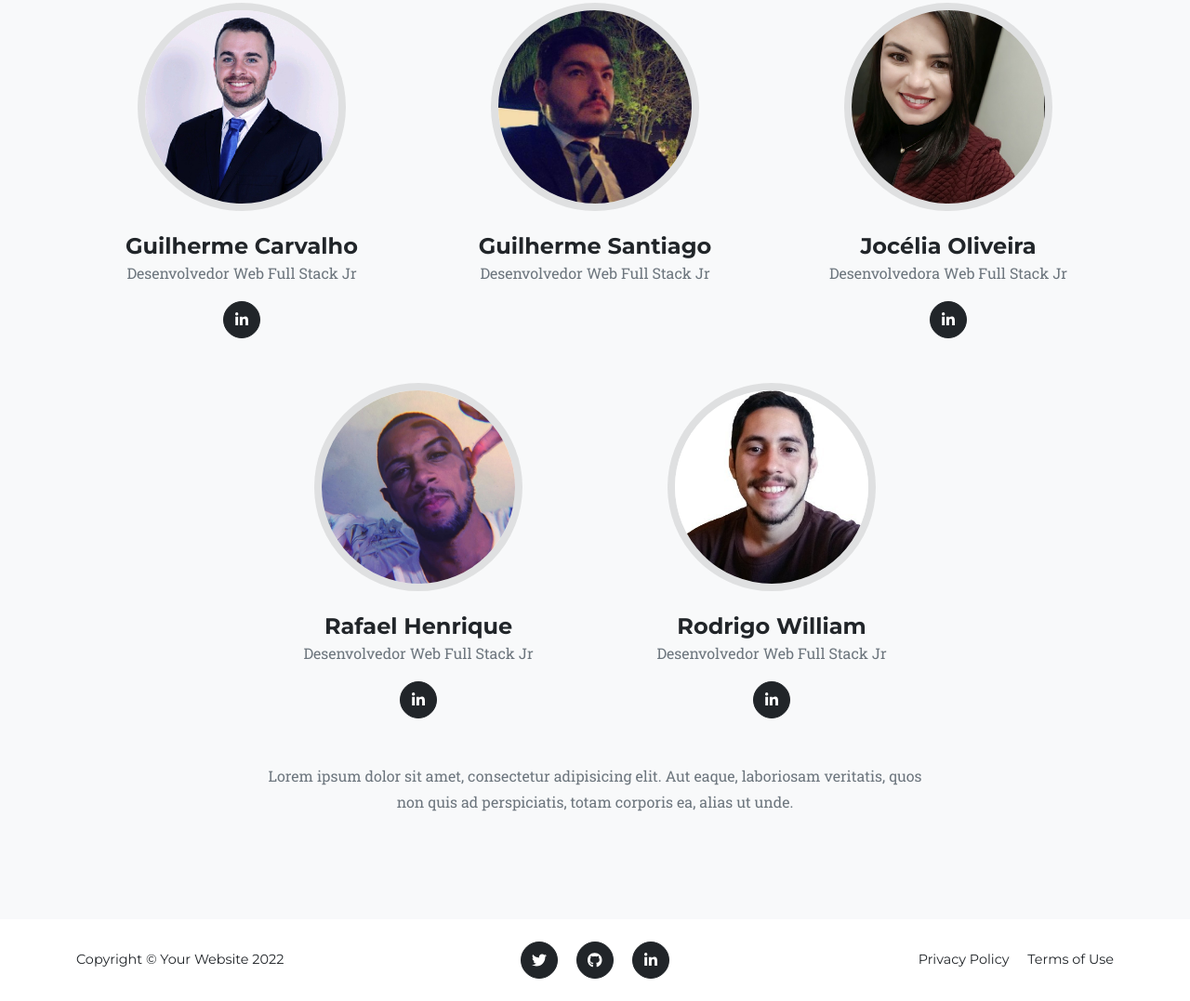
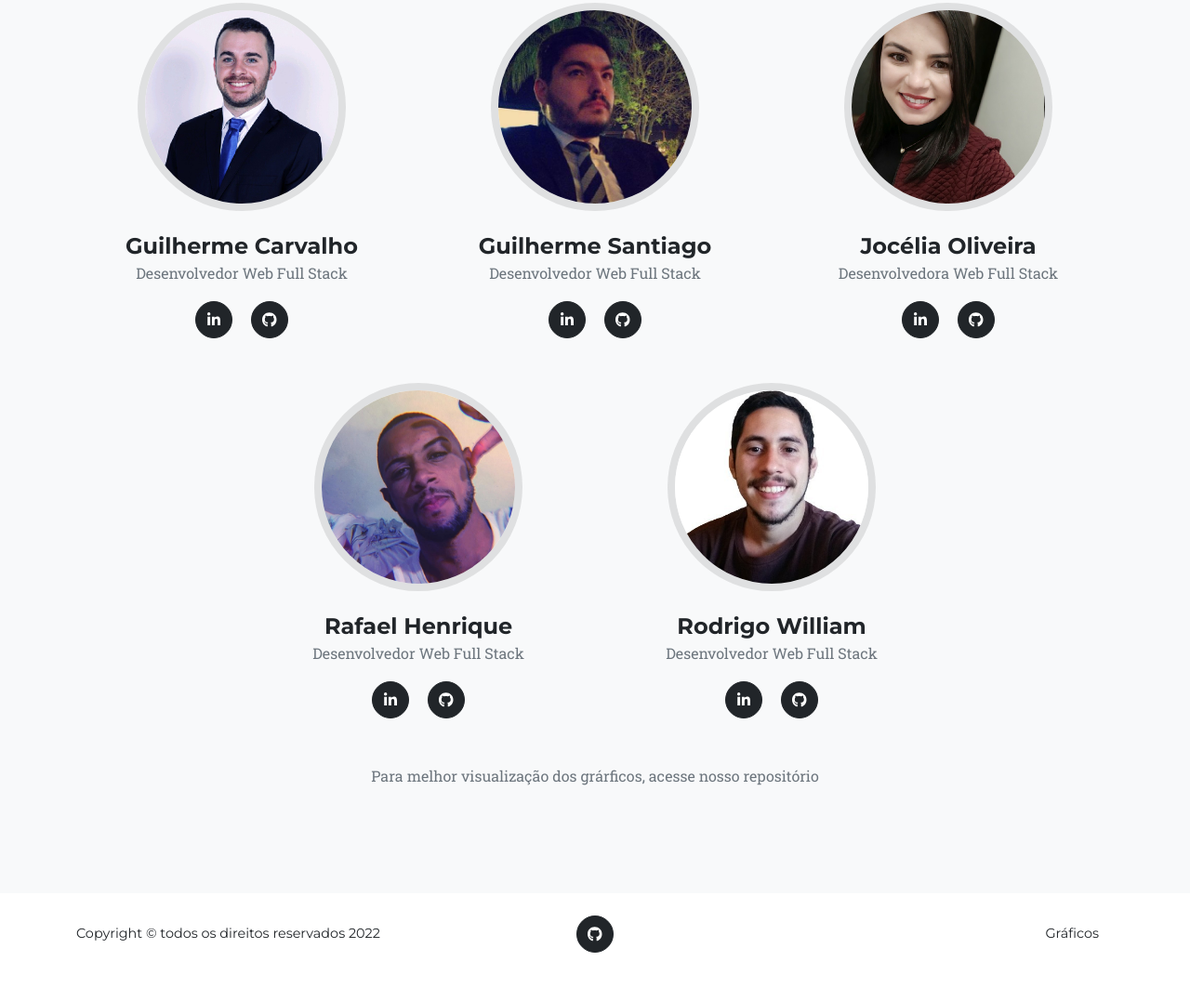
Before and after one commit to 1995william/Projeto-M3, a plain HTML site: page index.html in a window 1280 px wide. Shown: the part 4633-5710 px from the top of the page at 93% size. After the commit the page ends 5682 px from the top, so only its background shows below. Drawn offline with nearby package versions, Linux system fonts and the light colour scheme; files whose address does not match are found by name.

Commit message:
Alteração final da apresentação

```diff
--- a/index.html
+++ b/index.html
@@ -285,8 +285,9 @@
                     <img class="mx-auto rounded-circle" src="src/View/assets/img/team/guilherme_carvalho.jpg" alt="..." />
 
                     <h4>Guilherme Carvalho</h4>
-                    <p class="text-muted">Desenvolvedor Web Full Stack Jr</p>
-                    <a class="btn btn-dark btn-social mx-2" href="https://www.linkedin.com/in/guilhermeecarvalho/" aria-label="Parveen Anand LinkedIn Profile"><i class="fab fa-linkedin-in"></i></a>
+                    <p class="text-muted">Desenvolvedor Web Full Stack </p>
+                    <a class="btn btn-dark btn-social mx-2" href="https://www.linkedin.com/in/guilhermeecarvalho/" aria-label="Guilherme Carvalho LinkedIn Profile"><i class="fab fa-linkedin-in"></i></a>
+                    <a class="btn btn-dark btn-social mx-2" href="https://github.com/Guilhermecarvalho11" aria-label="Guilherme Carvalho LinkedIn Profile"><i class="fa-brands fa-github"></i></a>
                 </div>
             </div>
             <div class="col-lg-4">
@@ -295,7 +296,10 @@
                     <img class="mx-auto rounded-circle" src="src/View/assets/img/team/guilherme_santigo.jpg" alt="..." />
 
                     <h4>Guilherme Santiago</h4>
-                    <p class="text-muted">Desenvolvedor Web Full Stack Jr</p>
+                    <p class="text-muted">Desenvolvedor Web Full Stack </p>
+                    <a class="btn btn-dark btn-social mx-2" href="#!" aria-label="Guilherme Santiago LinkedIn Profile"><i class="fab fa-linkedin-in"></i></a>
+                    <a class="btn btn-dark btn-social mx-2" href="https://github.com/GuilhermeSantiago25" aria-label="Guilherme Santiago GitHub Profile"><i class="fa-brands fa-github"></i></a>
+
                 </div>
             </div>
             <div class="col-lg-4">
@@ -304,8 +308,9 @@
                     <img class="mx-auto rounded-circle" src="src/View/assets/img/team/jocelia.jpg" alt="..." />
 
                     <h4>Jocélia Oliveira</h4>
-                    <p class="text-muted">Desenvolvedora Web Full Stack Jr</p>
-                    <a class="btn btn-dark btn-social mx-2" href="https://www.linkedin.com/in/joceliaoliveira/" aria-label="Larry Parker LinkedIn Profile"><i class="fab fa-linkedin-in"></i></a>
+                    <p class="text-muted">Desenvolvedora Web Full Stack </p>
+                    <a class="btn btn-dark btn-social mx-2" href="https://www.linkedin.com/in/joceliaoliveira/" aria-label="Jocélia Oliveira LinkedIn Profile"><i class="fab fa-linkedin-in"></i></a>
+                    <a class="btn btn-dark btn-social mx-2" href="https://github.com/JoceliaHora" aria-label="Jocélia Oliveira GitHub Profile"><i class="fa-brands fa-github"></i></a>
                 </div>
             </div>
             <div class="col-lg-4">
@@ -314,12 +319,9 @@
                     <img class="mx-auto rounded-circle" src="src/View/assets/img/team/rafael.jpeg" alt="..." />
 
                     <h4>Rafael Henrique</h4>
-                    <p class="text-muted">Desenvolvedor Web Full Stack Jr</p>
+                    <p class="text-muted">Desenvolvedor Web Full Stack </p>
                     <a class="btn btn-dark btn-social mx-2" href="https://www.linkedin.com/in/rafael-henrique-santos-b96a32216/" aria-label="Larry Parker LinkedIn Profile"><i class="fab fa-linkedin-in"></i></a>
-
-
-
-
+                    <a class="btn btn-dark btn-social mx-2" href="https://github.com/rhenriique" aria-label="Rafael Henriqu LinkedIn Profile"><i class="fa-brands fa-github"></i></a>
                 </div>
             </div>
             <div class="col-lg-4">
@@ -328,18 +330,15 @@
                     <img class="mx-auto rounded-circle" src="src/View/assets/img/team/rodrigo.jpg" alt="..." />
 
                     <h4>Rodrigo William</h4>
-                    <p class="text-muted">Desenvolvedor Web Full Stack Jr</p>
+                    <p class="text-muted">Desenvolvedor Web Full Stack </p>
                     <a class="btn btn-dark btn-social mx-2" href="https://www.linkedin.com/in/rodrigo-william1/" aria-label="Larry Parker LinkedIn Profile"><i class="fab fa-linkedin-in"></i></a>
-
-
-
-
+                    <a class="btn btn-dark btn-social mx-2" href="https://github.com/1995william" aria-label="Larry Parker LinkedIn Profile"><i class="fa-brands fa-github"></i></a>
                 </div>
             </div>
 
         </div>
         <div class="row">
-            <div class="col-lg-8 mx-auto text-center"><p class="large text-muted">Lorem ipsum dolor sit amet, consectetur adipisicing elit. Aut eaque, laboriosam veritatis, quos non quis ad perspiciatis, totam corporis ea, alias ut unde.</p></div>
+            <div class="col-lg-8 mx-auto text-center"><p class="large text-muted">Para melhor visualização dos grárficos, acesse nosso repositório</p></div>
         </div>
     </div>
 </section>
@@ -351,15 +350,12 @@
 <footer class="footer py-4">
     <div class="container">
         <div class="row align-items-center">
-            <div class="col-lg-4 text-lg-start">Copyright &copy; Your Website 2022</div>
+            <div class="col-lg-4 text-lg-start">Copyright &copy; todos os direitos reservados 2022</div>
             <div class="col-lg-4 my-3 my-lg-0">
-                <a class="btn btn-dark btn-social mx-2" href="#!" aria-label="Twitter"><i class="fab fa-twitter"></i></a>
-                <a class="btn btn-dark btn-social mx-2" href="#!" aria-label="Facebook"><i class="fa-brands fa-github"></i></a>
-                <a class="btn btn-dark btn-social mx-2" href="#!" aria-label="LinkedIn"><i class="fab fa-linkedin-in"></i></a>
+                <a class="btn btn-dark btn-social mx-2" href="https://github.com/rhenriique/Projeto-M3.git" aria-label="GitHub"><i class="fa-brands fa-github"></i></a>
             </div>
             <div class="col-lg-4 text-lg-end">
-                <a class="link-dark text-decoration-none me-3" href="#!">Privacy Policy</a>
-                <a class="link-dark text-decoration-none" href="#!">Terms of Use</a>
+                <a class="link-dark text-decoration-none me-3" href="https://github.com/rhenriique/Projeto-M3/tree/main/src/View/img_graficos">Gráficos</a>
             </div>
         </div>
     </div>
```
